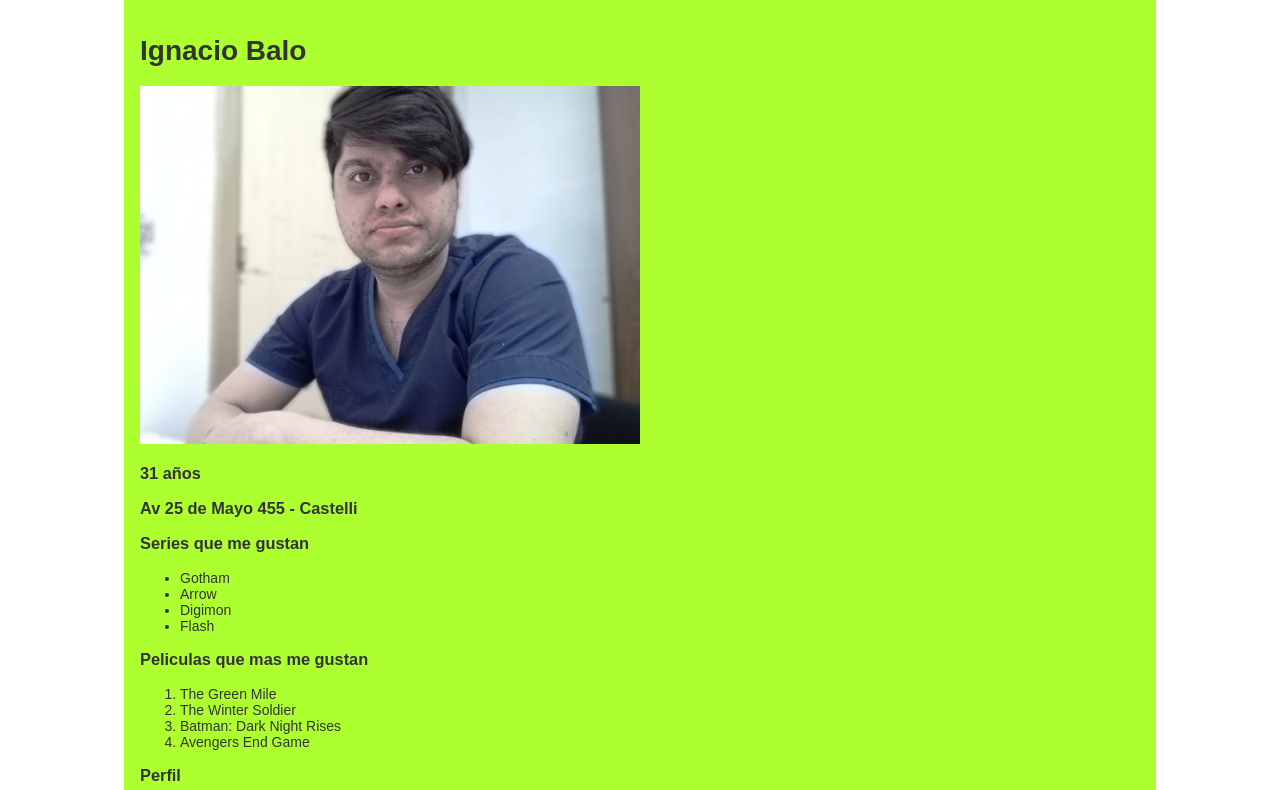
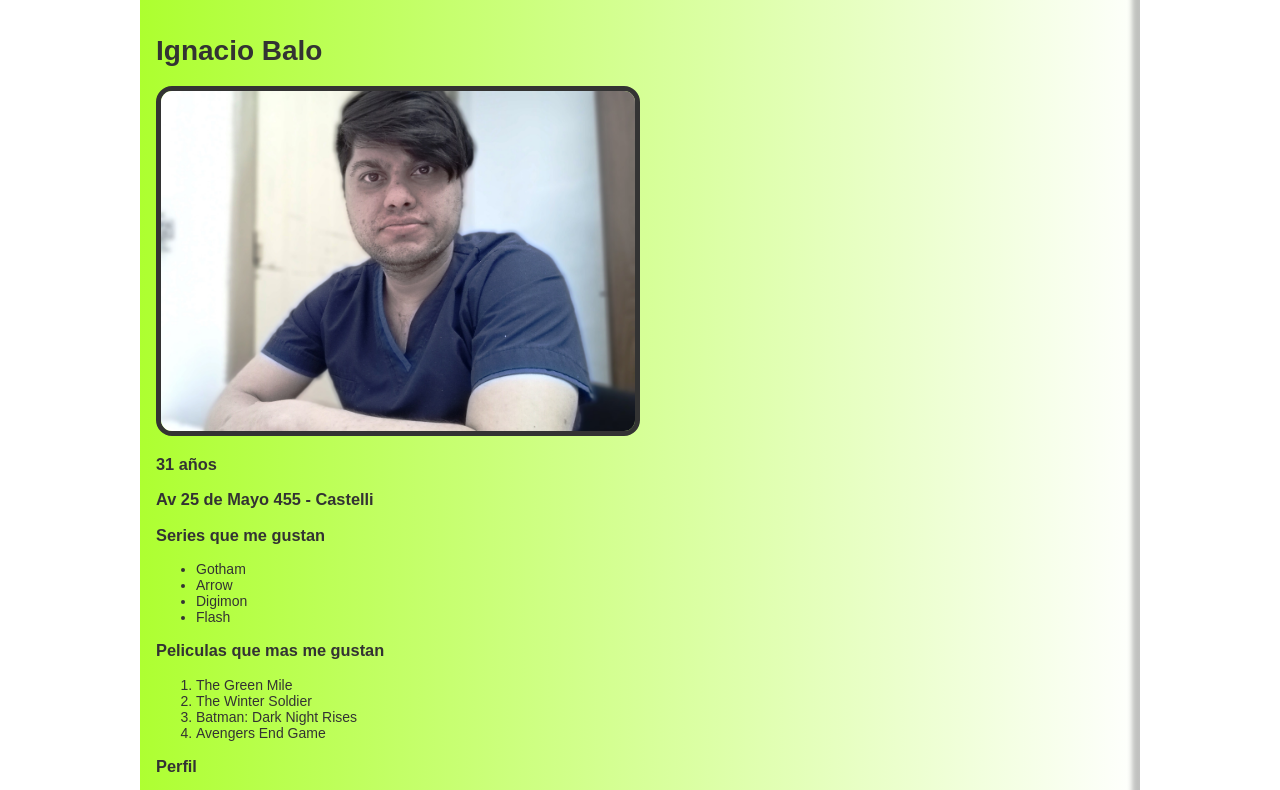
Before and after one commit to nachobalo/utn_fullstack, a plain HTML site: page 04 - CV con CSS/index.html in a window 1280 px wide. Shown: the top 790 px of the page. Drawn offline with Linux system fonts and the light colour scheme.

Commit message:
04 - Modificando el CSS con Gradientes y bordes del Mod 2 Unidad 1

```diff
--- a/04 - CV con CSS/css/style.css
+++ b/04 - CV con CSS/css/style.css
@@ -1,8 +1,18 @@
-body{
-    margin: 0;
-    font-family: sans-serif;
-    font-size: 14px;
-    color:#333;
+html {
+  box-sizing: border-box;
+}
+
+*,
+*::after,
+*::before {
+    box-sizing: inherit;
+}
+
+body {
+  margin: 0;
+  font-family: sans-serif;
+  font-size: 14px;
+  color: #333;
 }
 
 .contenedor {
@@ -10,9 +20,13 @@ body{
   max-width: 1000px;
   margin: 0 auto;
   padding: 16px;
-  background-color: greenyellow;
+  background: #adff2f;
+  background: linear-gradient(91deg, #adff2f 0%, #ffffff 100%);
+  box-shadow: -8px -8px 5px 0px rgba(51, 51, 51, 0.3) inset;
 }
 
 #profile-photo {
   width: 50%;
+  border: thick solid #333;
+  border-radius: 16px;
 }
```
